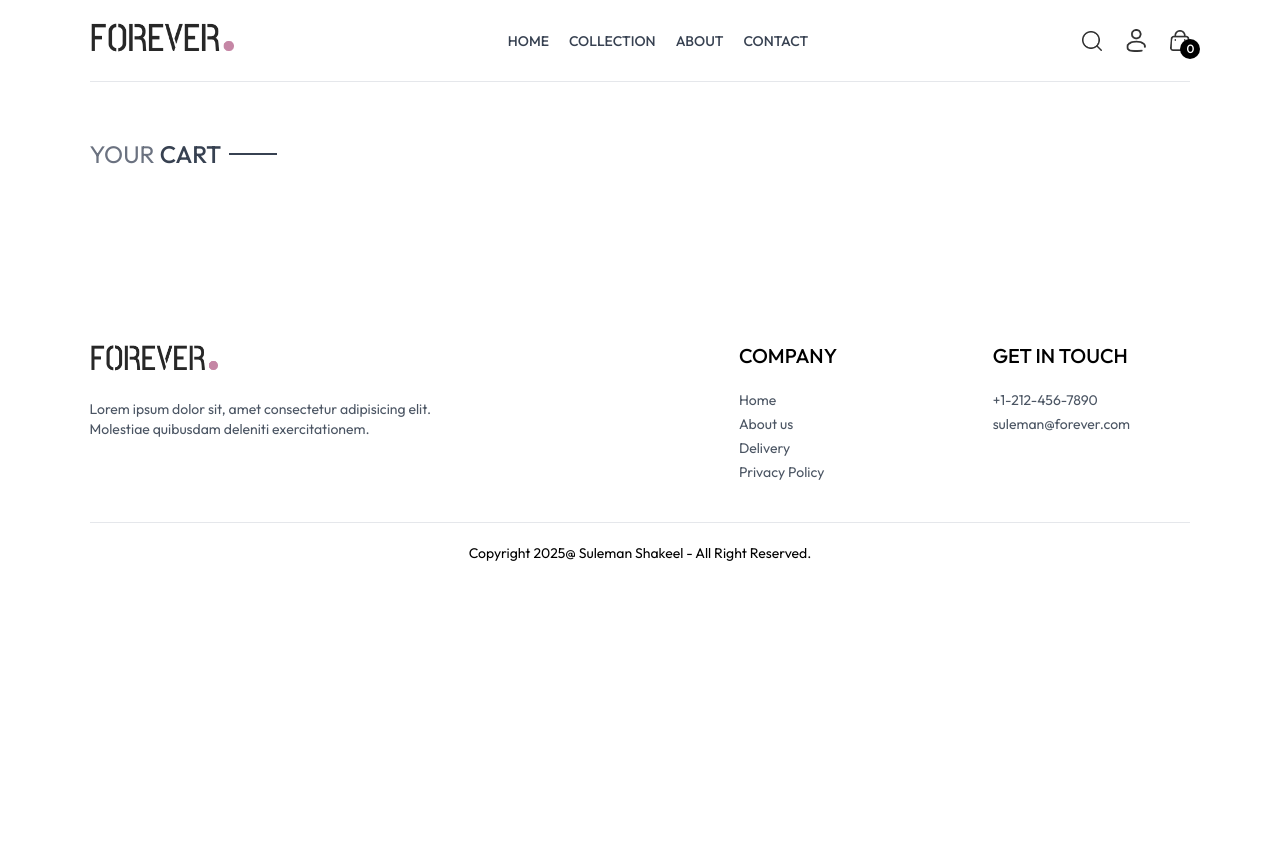
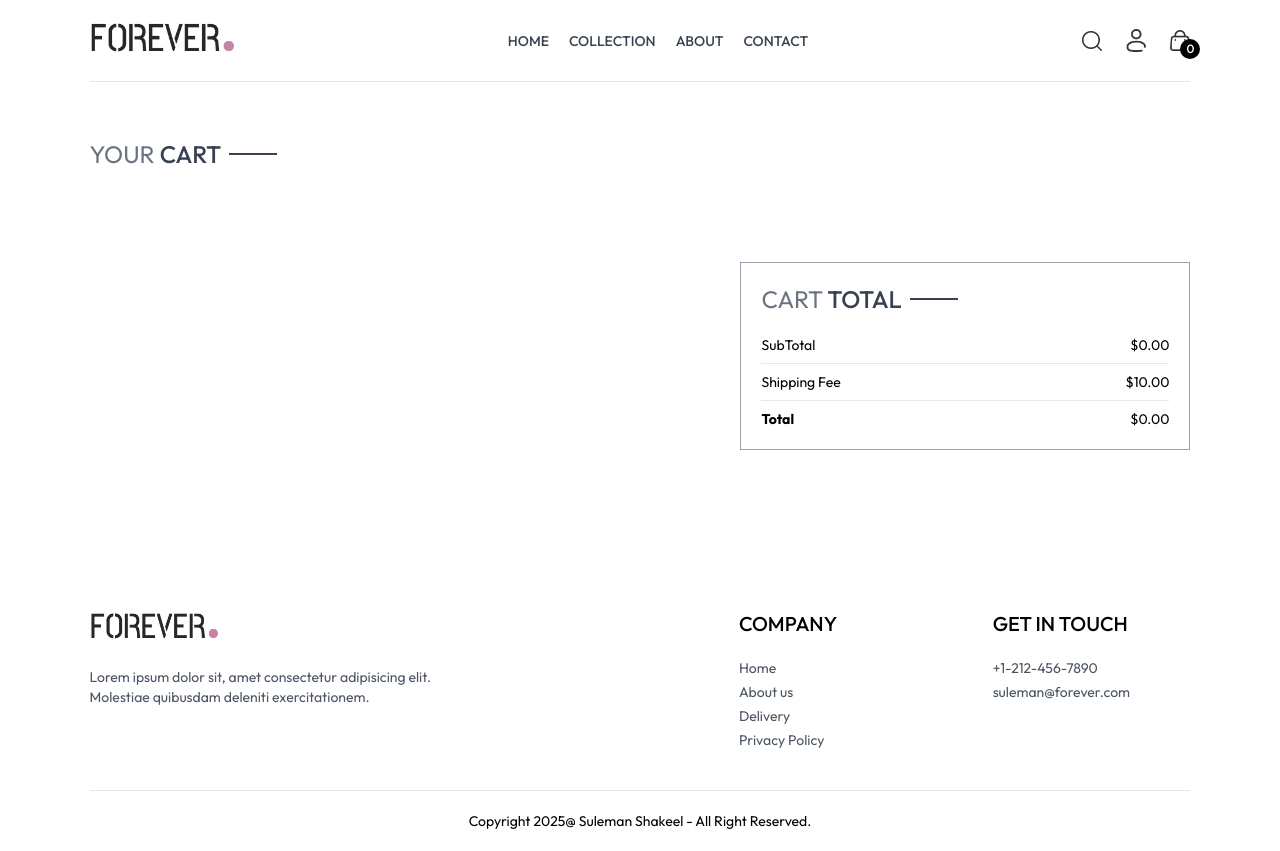
Before and after one commit to suleman37/Forever, a React (Create React App) app: page /cart in a window 1280 px wide. Before the commit the page ends 800 px from the top, so only its background shows below. Built offline with nearby package versions, Linux system fonts and the light colour scheme.

Commit message:
Add Cart Total Portion

```diff
--- a/src/Pages/Cart.jsx
+++ b/src/Pages/Cart.jsx
@@ -2,21 +2,22 @@
 import { ShopContext } from "../context/ShopContext";
 import bin_icon from "../assets/frontend_assets/bin_icon.png";
 import Title from "../components/Title";
+import CartTotal from "../components/CartTotal";
 
 const Cart = () => {
-  const { cartItems, products, currency } = useContext(ShopContext);
+  const { cartItems, products, currency, updateQuantity } =
+    useContext(ShopContext);
   const [cartData, setCartData] = useState([]);
 
   useEffect(() => {
     const Data = [];
     for (const items in cartItems) {
       for (let item in cartItems[items]) {
-        if (cartItems[items][item] > 0) {
+        if (cartItems[items][item] > 0 && item) {
           Data.push({
             id: items,
             size: item,
             quantity: cartItems[items][item],
-
           });
         }
       }
@@ -31,27 +32,61 @@
       </div>
 
       <div>
-        {
-          cartData.map((item, index) => {
-            const productData = products.find((product) => product.id === item.id);
+        {cartData.map((item, index) => {
+          const productData = products.find(
+            (product) => product.id === item.id
+          );
           return (
-              <div key={index} className="py-4 border-t border-b text-gray-700 grid grid-cols-[4fr_0.5fr_0.5fr] sm:grid-cols-[4fr_2fr_0.5fr] items-center gap-4">
+            <div
+              key={index}
+              className="py-4 border-t border-b text-gray-700 grid grid-cols-[4fr_0.5fr_0.5fr] sm:grid-cols-[4fr_2fr_0.5fr] items-center gap-4"
+            >
               <div className="flex  items-start gap-6">
-                  <img className="w-16 sm:w-20" src={productData.image[0]} alt="Cart Item" />
+                <img
+                  className="w-16 sm:w-20"
+                  src={productData.image[0]}
+                  alt="Cart Item"
+                />
                 <div>
                   <p>{productData.name}</p>
                   <div className="flex items-center gap-5 mt-2">
-                    <p>{currency}{productData.price}</p>
-                    <p className="border border-gray-300 px-4 py-2">{item.size}</p>
+                    <p>
+                      {currency}
+                      {productData.price}
+                    </p>
+                    <p className="border border-gray-300 px-4 py-2">
+                      {item.size}
+                    </p>
                   </div>
                 </div>
               </div>
-                <input className="border max-w-10 sm:max-w-20 px-1 sm:px-2 py-1" type="number" min={1} defaultValue={item.quantity} />
-                <img src={bin_icon} alt="Bin Icon" className="w-4 mr-4 sm:w-5 cursor-pointer" />
+              <input
+                className="border max-w-10 sm:max-w-20 px-1 sm:px-2 py-1"
+                onChange={(e) =>
+                  e.target.value === "" || e.target.value === "0"
+                    ? "null"
+                    : updateQuantity(item.size, item.id, Number(e.target.value))
+                }
+                type="number"
+                min={1}
+                defaultValue={item.quantity}
+              />
+              <img
+                className="w-4 mr-4 sm:w-5 cursor-pointer"
+                onClick={() => {
+                  updateQuantity(item.size, item.id, 0);
+                }}
+                src={bin_icon}
+                alt="Bin Icon"
+              />
             </div>
           );
-          })
-        }
+        })}
+      </div>
+      <div className="flex justify-end my-20">
+        <div className="w-full sm:w-[450px]">
+          <CartTotal/>
+        </div>
       </div>
     </div>
   );
--- /dev/null
+++ b/src/components/CartTotal.jsx
@@ -0,0 +1,43 @@
+import React, { useContext } from "react";
+import { ShopContext } from "../context/ShopContext";
+import Title from "./Title";
+
+const CartTotal = () => {
+  const { CartCount, currency, deliveryCharge } = useContext(ShopContext);
+  return (
+    <div className="w-full border border-gray-400 p-5">
+      <div className="text-2xl">
+        <Title text1={"CART"} text2={"TOTAL"} />
+      </div>
+      <div className="flex flex-col gap-2 mt-2 text-sm">
+        <div className="flex justify-between">
+          <p>SubTotal</p>
+          <p>
+            {currency}
+            {CartCount()}.00
+          </p>
+        </div>
+        <hr />
+        <div className="flex justify-between">
+          <p>Shipping Fee</p>
+          <p>
+            {currency}
+            {deliveryCharge}.00
+          </p>
+        </div>
+        <hr />
+        <div className="flex justify-between">
+          <p>
+            <b>Total</b>
+          </p>
+          <p>
+            {currency}
+            {CartCount() === 0 ? 0 : CartCount() + deliveryCharge}.00
+          </p>
+        </div>
+      </div>
+    </div>
+  );
+};
+
+export default CartTotal;
--- a/src/context/ShopContext.jsx
+++ b/src/context/ShopContext.jsx
@@ -29,22 +29,41 @@
     setCartItems(cartData);
   };
 
-  const getCartItem = () =>{
+  const updateQuantity = (size, itemId, quantity) => {
+    let cartData = structuredClone(cartItems);
+    cartData[itemId][size] = quantity;
+    setCartItems(cartData);
+  };
+
+  const getCartItem = () => {
     let totalcount = 0;
-    for(const items in cartItems){
-      for(let item in cartItems[items]){
+    for (const items in cartItems) {
+      for (let item in cartItems[items]) {
+        if (item && cartItems[items][item] > 0) {
+          totalcount += cartItems[items][item];
+        }
+      }
+    }
+    return totalcount;
+  };
+
+
+  const CartCount =  () => {
+    let totalcount = 0;
+    for (const items in cartItems) {
+    let iteminfo = products.find((product) => product.id === items);
+    for (let item in cartItems[items]) {
         try {
-          if (cartItems[items][item] > 0) {
-            totalcount += cartItems[items][item];
-
+          if (item && cartItems[items][item] > 0) {
+            totalcount += iteminfo.price * cartItems[items][item];
           }
         } catch (error) {
 
         }
       }
-      return totalcount;
     }
-  }
+    return totalcount;
+  };
 
   useEffect(() => {
     console.log(cartItems);
@@ -60,7 +79,9 @@
     setShowSearch,
     cartItems,
     AddToCart,
-    getCartItem
+    getCartItem,
+    updateQuantity,
+    CartCount
   };
 
   return (
```
Lines whose indentation alone changed are shown as unchanged.
